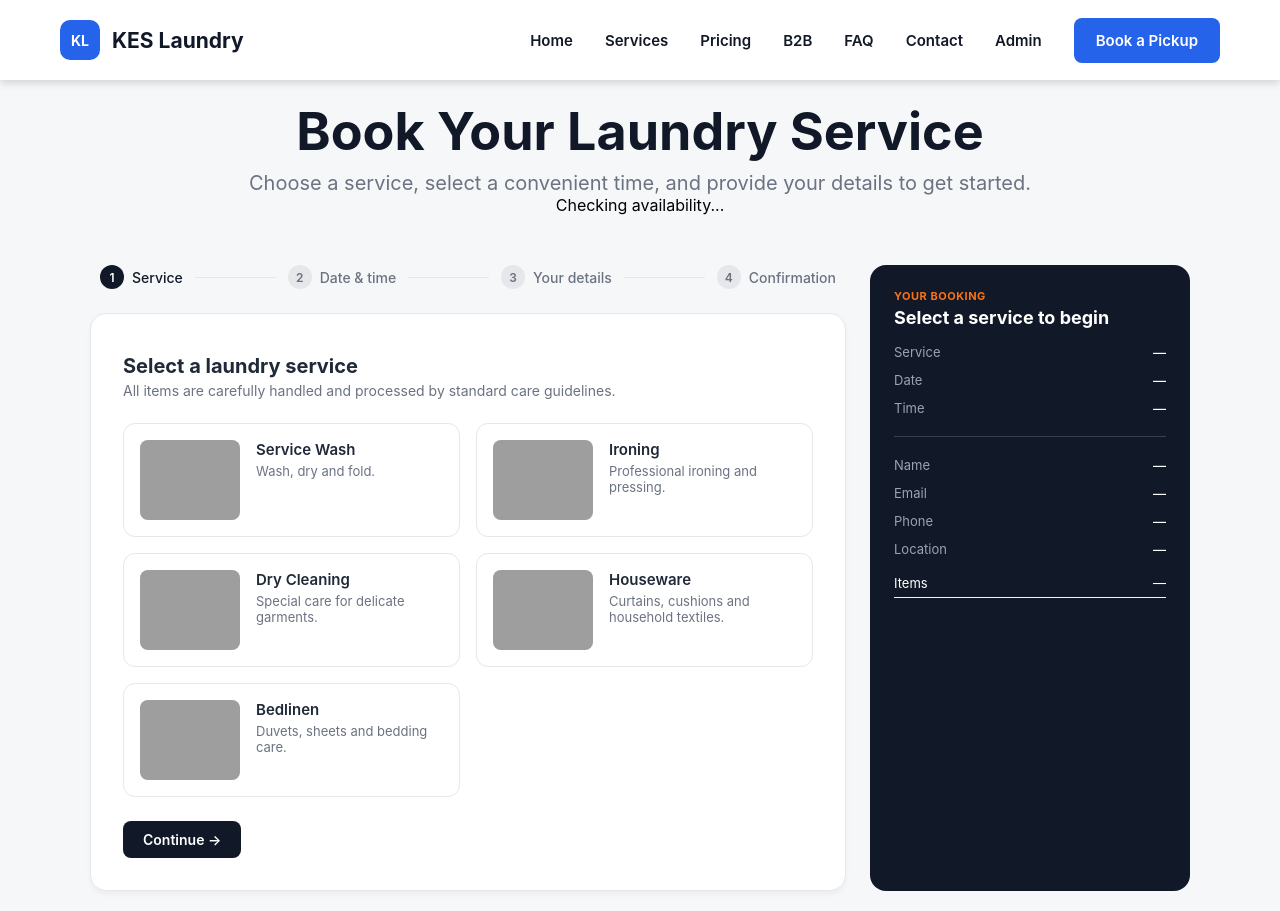
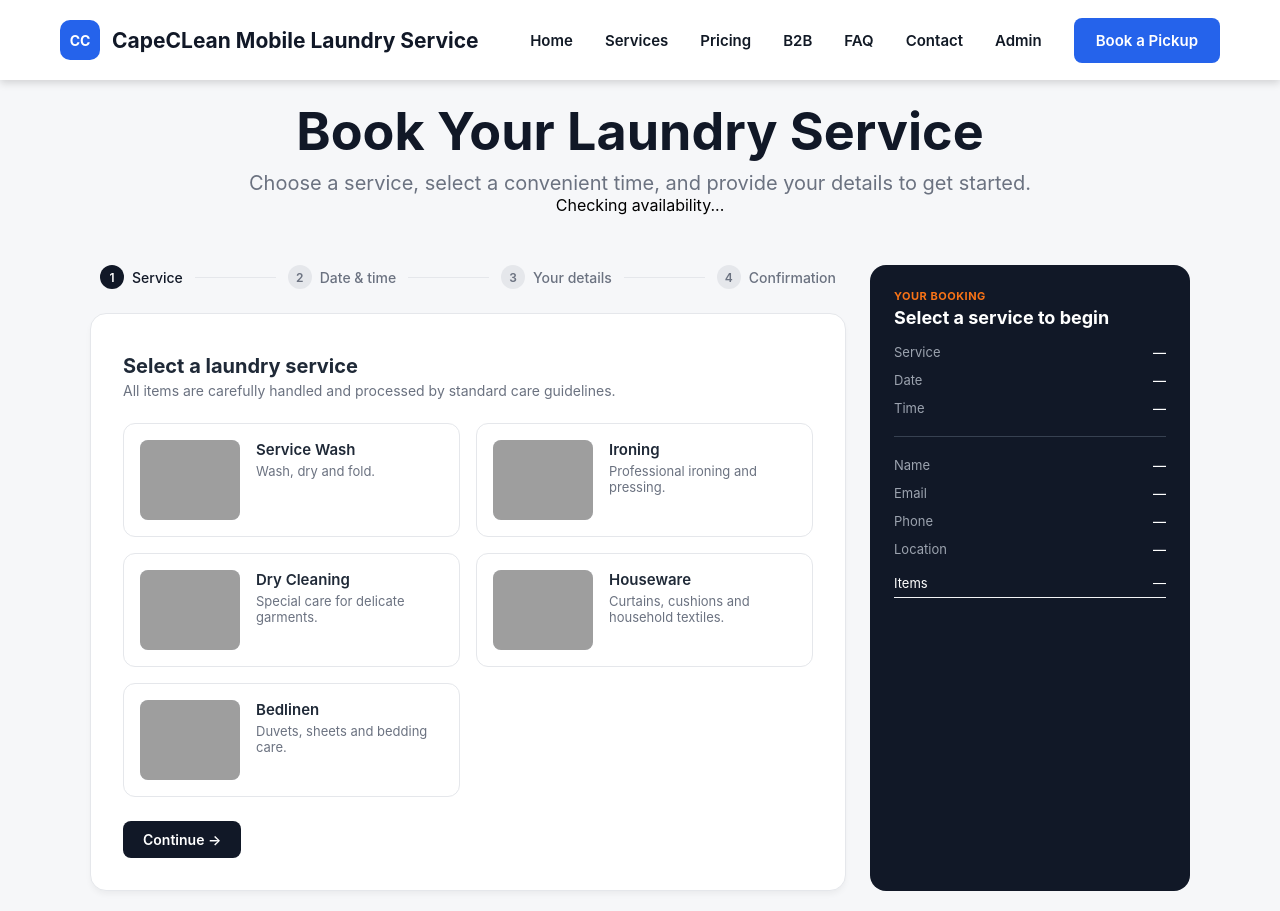
Before and after one commit to Noruwa-Kenneth/laundry, a plain HTML site: page booking.html in a window 1280 px wide. Drawn offline with nearby package versions, Linux system fonts and the light colour scheme; no server answers; grey boxes are pictures that could not be loaded.

Commit message:
booking nav updated

```diff
--- a/booking.html
+++ b/booking.html
@@ -22,9 +22,9 @@
     <nav class="navbar">
       <!-- Left side: Logo + Business Name -->
       <div class="brand">
-        <div class="brand-icon">KL</div>
+        <div class="brand-icon">CC</div>
 
-        <span class="brand-name">KES Laundry</span>
+        <span class="brand-name">CapeCLean Mobile Laundry Service</span>
       </div>
 
       <!-- Right side: Navigation Links -->
```
